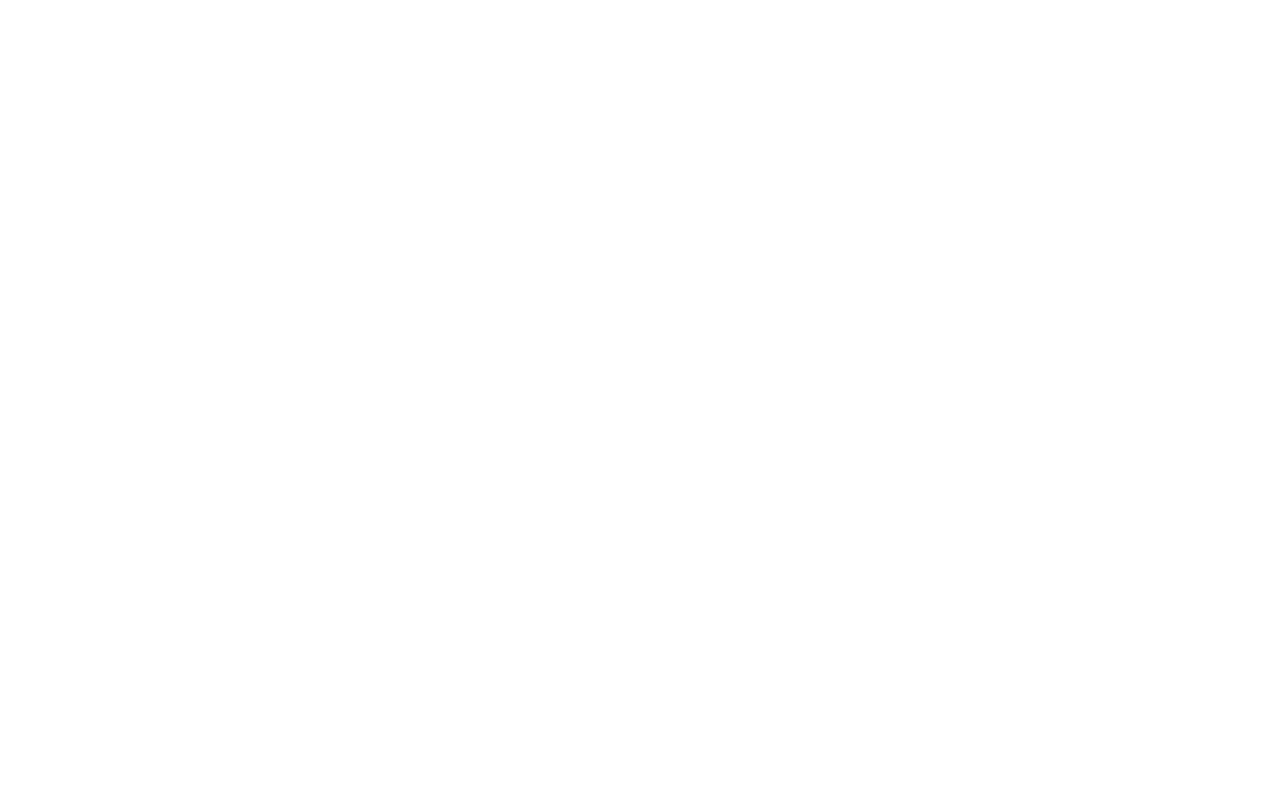
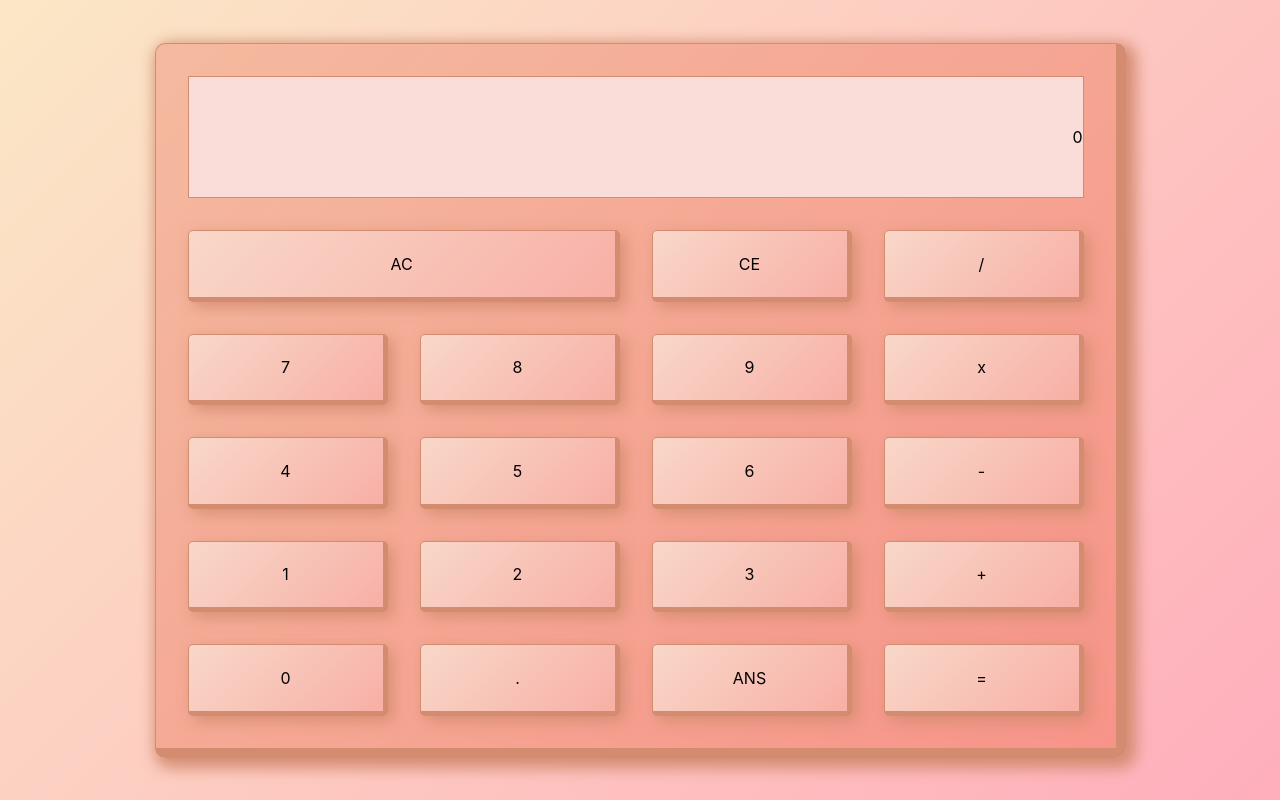
Before and after one commit to YounessIharchine/calculator, a React (Create React App) app: page / in a window 1280 px wide. Built offline with nearby package versions, Linux system fonts and the light colour scheme.

Commit message:
some initial styling

```diff
--- a/src/App.css
+++ b/src/App.css
@@ -0,0 +1,37 @@
+.wrapper {
+  height: 80vh;
+  width: 70vw;
+  margin: auto;
+  padding: 2rem;
+  border: 1px solid #d48c70;
+  border-right: 10px solid #d48c70;
+  border-bottom: 10px solid #d48c70;
+  border-radius: 10px;
+  background: linear-gradient(135deg, #f4ba9f, #f79489);
+  box-shadow: 5px 5px 15px 5px #d48c70;
+  display: grid;
+  gap: 2rem;
+  grid-template-columns: repeat(4, 1fr);
+}
+
+.screen {
+  border: 1px solid #d48c70;
+  background-color: #fadcd9;
+  grid-column: span 4;
+  grid-row: span 2;
+  display: flex;
+  align-items: center;
+  justify-content: flex-end;
+}
+
+.button {
+  border: 1px solid #d48c70;
+  border-right: 5px solid #d48c70;
+  border-bottom: 5px solid #d48c70;
+  border-radius: 5px;
+  background: linear-gradient(135deg, #f8d8c9, #f8afa6);
+  box-shadow: 5px 5px 15px 0px rgba(212, 140, 112, 0.9);
+  display: flex;
+  align-items: center;
+  justify-content: center;
+}
--- a/src/App.js
+++ b/src/App.js
@@ -1,7 +1,23 @@
 import "./App.css";
+import Screen from "./elements/screen";
+import Button from "./elements/button";
 
 function App() {
-  return <></>;
+  return (
+    <div className="wrapper">
+      <Screen />
+      <Button gridColumn={"span 2"} text="AC" /> <Button text="CE" />
+      <Button text="/" />
+      <Button text="7" /> <Button text="8" /> <Button text="9" />
+      <Button text="x" />
+      <Button text="4" /> <Button text="5" /> <Button text="6" />
+      <Button text="-" />
+      <Button text="1" /> <Button text="2" /> <Button text="3" />
+      <Button text="+" />
+      <Button text="0" /> <Button text="." /> <Button text="ANS" />
+      <Button text="=" />
+    </div>
+  );
 }
 
 export default App;
--- /dev/null
+++ b/src/elements/button.js
@@ -0,0 +1,19 @@
+import { useState } from "react";
+import { useEffect } from "react";
+
+const Button = (props) => {
+  const { gridColumn, text: textProp } = props;
+  const [text, setText] = useState("");
+
+  useEffect(() => {
+    setText(textProp);
+  }, [textProp]);
+
+  return (
+    <div className="button" style={gridColumn && { gridColumn }}>
+      {text}
+    </div>
+  );
+};
+
+export default Button;
--- /dev/null
+++ b/src/elements/screen.js
@@ -0,0 +1,5 @@
+const Screen = () => {
+  return <div className="screen">0</div>;
+};
+
+export default Screen;
--- a/src/index.css
+++ b/src/index.css
@@ -1,13 +1,13 @@
 body {
+  height: 100vh;
   margin: 0;
-  font-family: -apple-system, BlinkMacSystemFont, 'Segoe UI', 'Roboto', 'Oxygen',
-    'Ubuntu', 'Cantarell', 'Fira Sans', 'Droid Sans', 'Helvetica Neue',
+  font-family: -apple-system, BlinkMacSystemFont, "Segoe UI", "Roboto", "Oxygen",
+    "Ubuntu", "Cantarell", "Fira Sans", "Droid Sans", "Helvetica Neue",
     sans-serif;
   -webkit-font-smoothing: antialiased;
   -moz-osx-font-smoothing: grayscale;
+  background: linear-gradient(135deg, #fbe7c6, #ffaebc);
+  display: flex;
+  align-items: center;
+  justify-content: center;
 }
-
-code {
-  font-family: source-code-pro, Menlo, Monaco, Consolas, 'Courier New',
-    monospace;
-}
```
